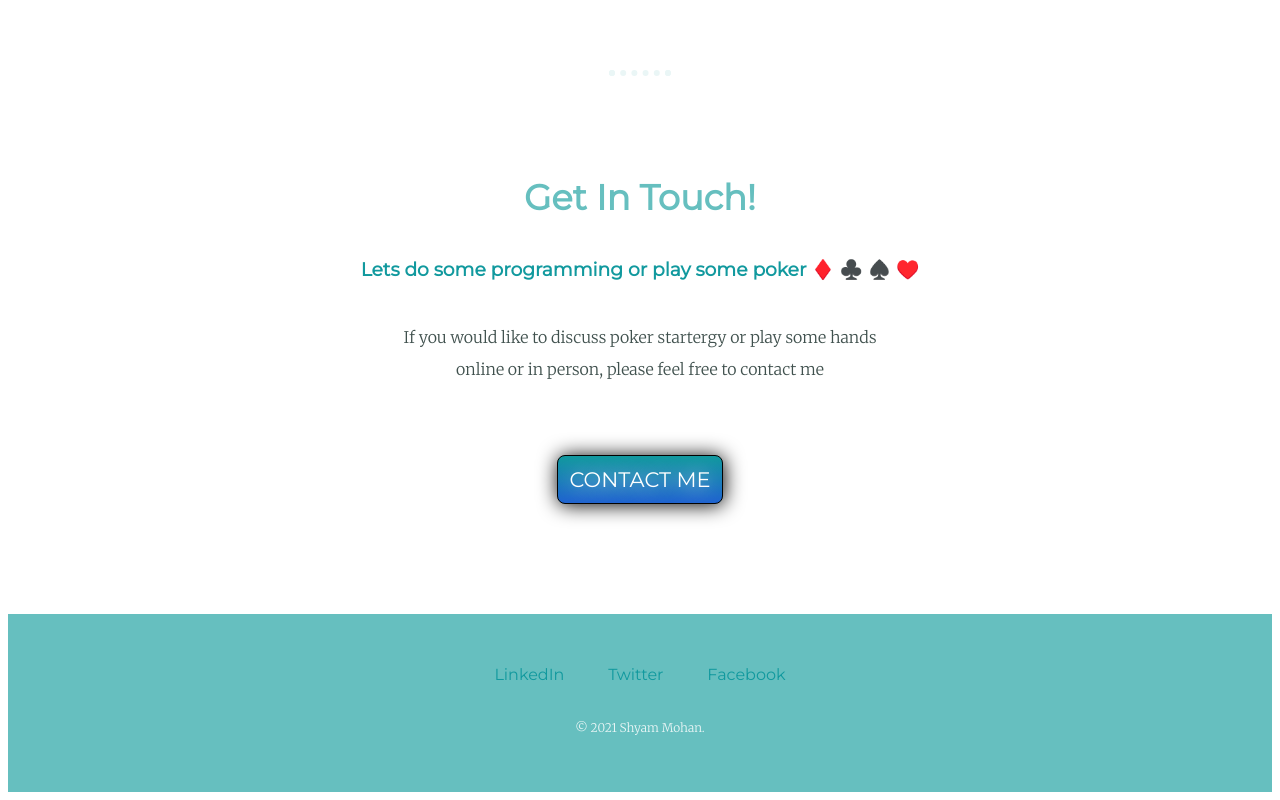
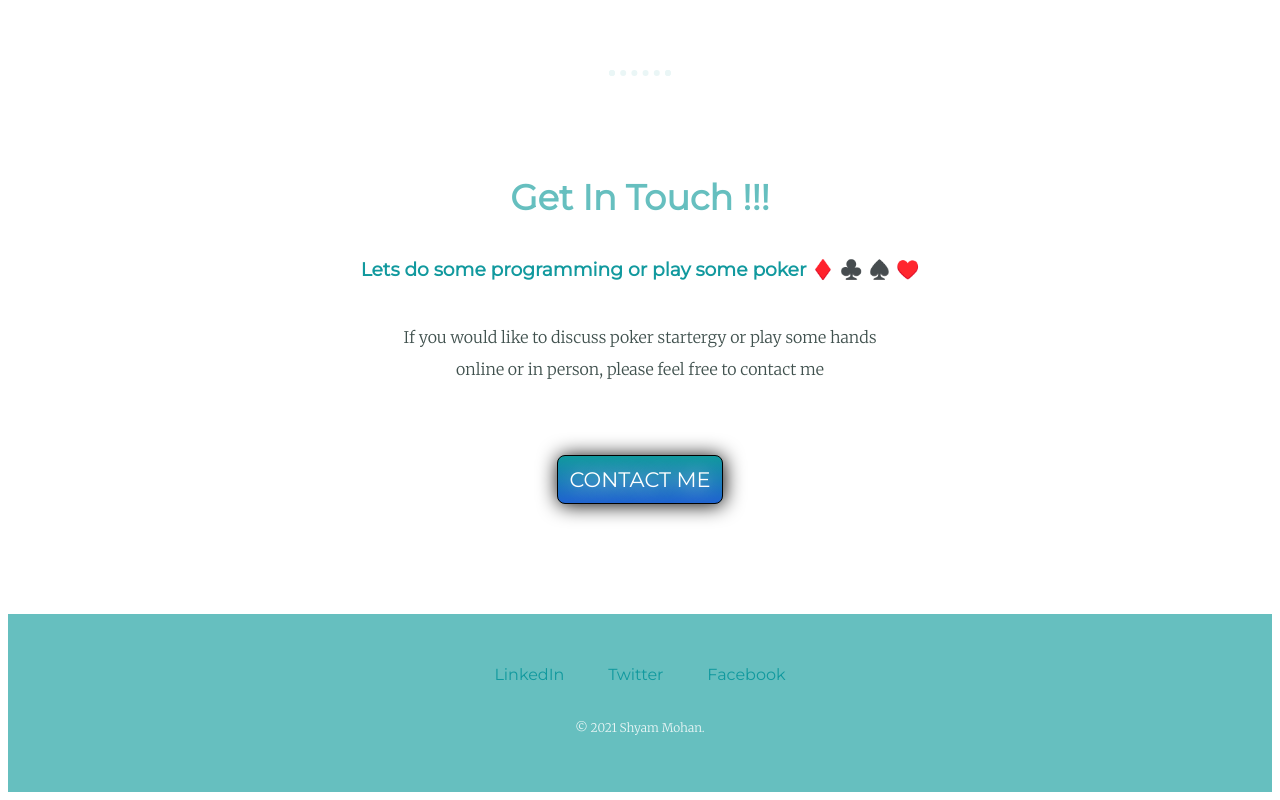
Before and after one commit to jinx4you/myfirstsite, a plain HTML site: page index.html in a window 1280 px wide. Shown: the part 1839-2639 px from the top of the page. Drawn offline with Linux system fonts and the light colour scheme.

Commit message:
Updated Get in touch

```diff
--- a/index.html
+++ b/index.html
@@ -41,7 +41,7 @@
     </div>
     <hr>
     <div class="contact-me">
-      <h2>Get In Touch!</h2>
+      <h2>Get In Touch !!!</h2>
       <h3>Lets do some programming or play some poker <span class="cards-red"> ♦️</span><span class="cards-black"> ♣️ ♠️ </span><span class="cards-red"> ♥️ </span> </h3>
       <p class="contact-message">If you would like to discuss poker startergy or play some hands online or in person, please feel free to contact me</p>
       <a class="btn" href="mailto:smohan.shyam@gmail.com">CONTACT ME</a>
```
